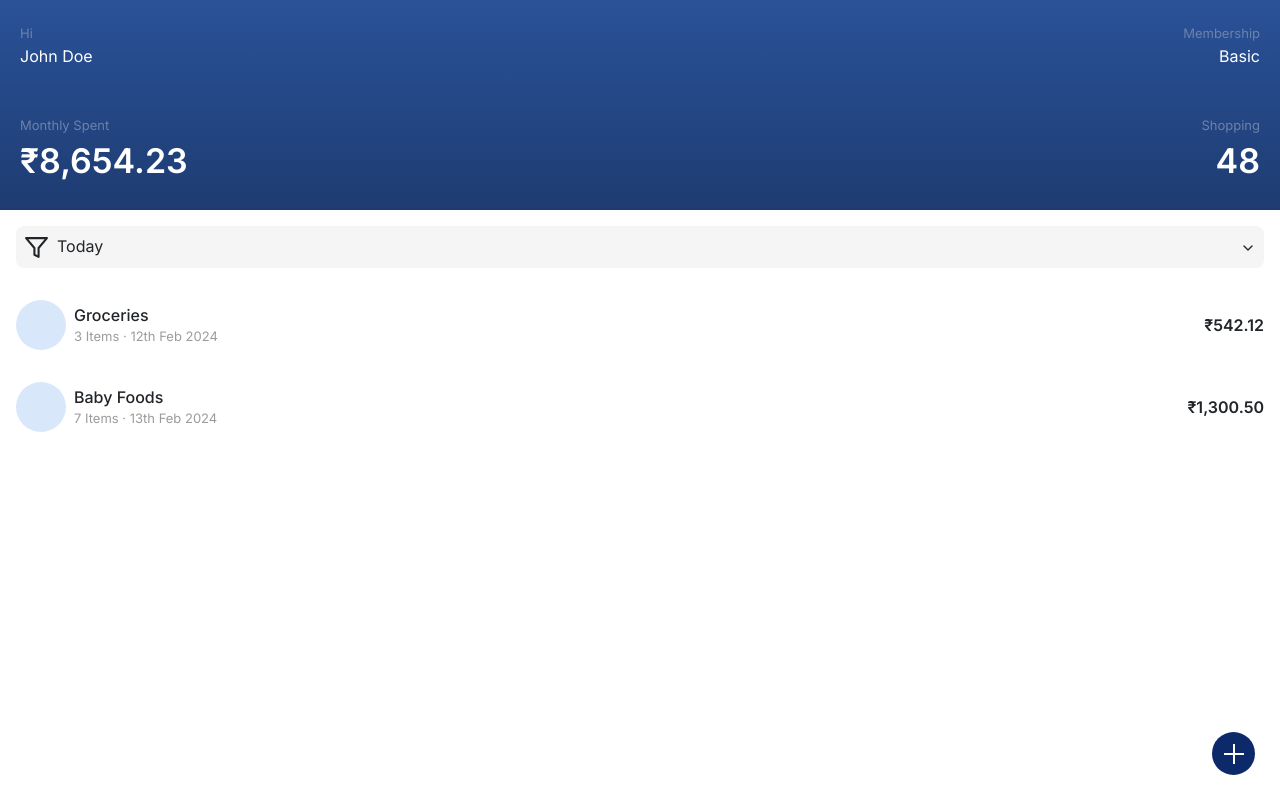
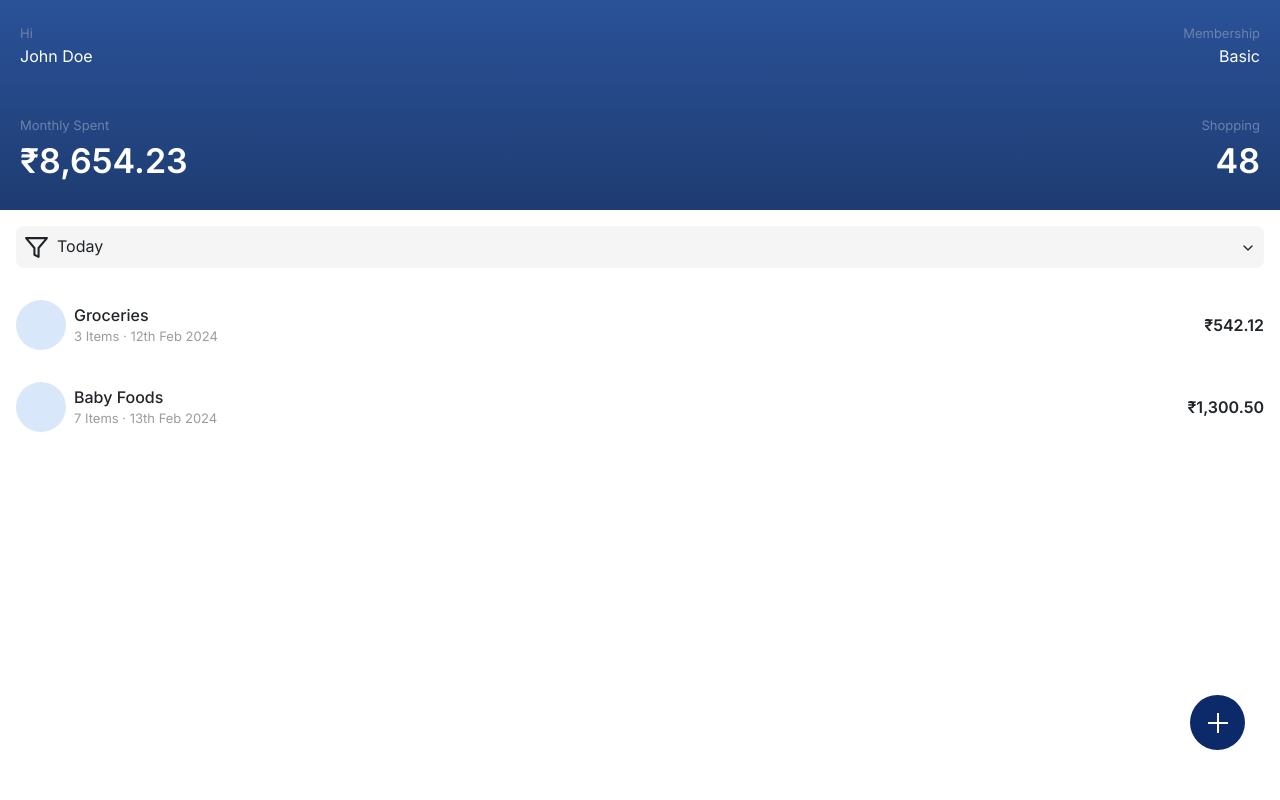
Before and after one commit to prajeesh-mp/shop-smart, a React (Create React App) app: page /dashboard in a window 1280 px wide. Built offline with nearby package versions, Linux system fonts and the light colour scheme.

Commit message:
Update: Button styling

```diff
--- a/src/App.css
+++ b/src/App.css
@@ -3,6 +3,8 @@
 }
 
 .summary {
+  /* margin: 10px;
+  border-radius: 25px; */
   background-color: #0f2e79;
   color: #fff;
   background-image: linear-gradient(
@@ -52,24 +54,18 @@
 }
 
 .floating-btn {
-  /* background: #0c296a;
-  width: 40px;
-  height: 40px;
-  border-radius: 20px;
-
-} */
   background: #0c296a;
   position: absolute;
   z-index: 999;
-  width: 43px;
-  height: 43px;
+  width: 55px;
+  height: 55px;
   border-radius: 100%;
   cursor: pointer;
   display: flex;
   justify-content: center;
   align-items: center;
-  bottom: 25px;
-  right: 25px;
+  bottom: 50px;
+  right: 35px;
 
   &:before {
     position: absolute;
@@ -101,12 +97,11 @@
     #1e3c72 1%,
     #2a5298 100%
   );
-  height: 100%;
 }
 
 .items {
   background: #fff;
-  min-height: 100%;
+  /* min-height: 100%; */
   border-top-right-radius: 30px;
   border-top-left-radius: 30px;
 }
@@ -122,6 +117,28 @@
   border-radius: 10px;
 }
 
+/* Remove border and focus outline from all input elements */
 input {
+  border: none;
+  outline: none;
+  background: #f6fafb;
+}
+
+/* If you want to specifically target a certain type of input, you can do it like this */
+/* For example, targeting text inputs */
+/* input[type="text"] {
+  border: none;
+  outline: none;
+} */
+
+input[type="checkbox"] {
+  border: none;
   outline: none;
 }
+
+.trash {
+  background: #f6ddce;
+  border-radius: 5px;
+  width: 30px;
+  height: 30px;
+}
```
